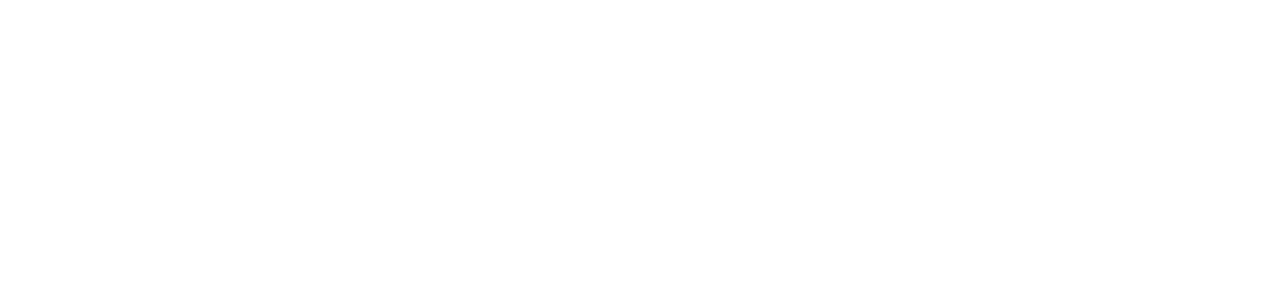
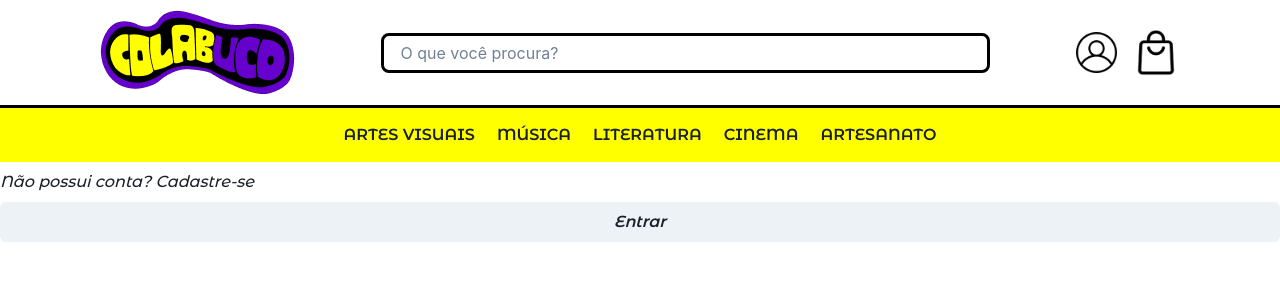
Before and after one commit to SIN-disciplina-PI3/ColabucoFrontEnd, a React (Create React App) app: page /cadastrocliente in a window 1280 px wide. Before the commit this address had no page. Shown: the top 300 px of the page. Built offline with nearby package versions, Linux system fonts and the light colour scheme.

Commit message:
cadastroCliente rota

```diff
--- a/src/AppRoutes.jsx
+++ b/src/AppRoutes.jsx
@@ -5,6 +5,7 @@
 import LiteratureCategory from './pages/LiteratureCaterory';
 import CraftmanshipCategory from './pages/CraftsmanshipCategory';
 import CinemaCategory from './pages/CinemaCategory';
+import CadastroCliente from './pages/CadastroCliente';
 import Login from './pages/Login';
 
 function AppRoutes(){
@@ -17,6 +18,7 @@
             <Route path="craftmanship" element={<CraftmanshipCategory />} />
             <Route path="cinema" element={<CinemaCategory />} />
             <Route path="login" element= {<Login />} />
+           <Route path="cadastrocliente" element={<CadastroCliente />} />
 
         </Routes>
     );
--- /dev/null
+++ b/src/pages/CadastroCliente.jsx
@@ -0,0 +1,26 @@
+import React from "react";
+import NavBar from './/..//components/Navbar'
+import { Stack, Text, Button } from "@chakra-ui/react";
+import { Link } from "react-router-dom";
+
+
+
+function CadastroCliente() {
+
+    return (
+        <Stack>
+            <NavBar />
+
+            <Text className='fonte01' >Não possui conta?
+                <Link> Cadastre-se </Link>
+            </Text>
+
+            <Button className='fonte02'>
+                Entrar
+            </Button>
+
+        </Stack>
+    );
+}
+
+export default CadastroCliente;
--- a/src/pages/Login.jsx
+++ b/src/pages/Login.jsx
@@ -1,4 +1,4 @@
-import { Text, Button, Heading, Input, InputGroup, Image, InputRightElement, Stack, CheckboxIcon } from '@chakra-ui/react';
+import { Text, Button, Input, InputGroup, InputRightElement, Stack } from '@chakra-ui/react';
 import styles from '../styles/login.css';
 import React from 'react';
 import { Link } from 'react-router-dom';
@@ -41,10 +41,10 @@
             </InputGroup>
 
             <Text className='fonte01' >Não possui conta?
-                <Link className= 'texto03'> Cadastre-se </Link>
+                <Link className='texto03' to='/cadastrocliente'> Cadastre-se </Link>
             </Text>
 
-            <Button className=''>Entrar</Button>
+            <Button className='fonte02'> Entrar </Button>
         </Stack>
     );
 
--- a/src/styles/home.css
+++ b/src/styles/home.css
@@ -9,7 +9,8 @@
 
 .fonte2{
     font-family: 'Montserrat Alternates', sans-serif;
-    font-weight: 800;
+    font-weight: 700;
+
 }
 
 .categoria{
--- a/src/styles/login.css
+++ b/src/styles/login.css
@@ -46,5 +46,5 @@
 }
 
 .texto03{
-    text-decoration: underline;
+    text-decoration:solid;
 }
```
Also changed, not shown: src/styles/cadastrocliente.css (added).
